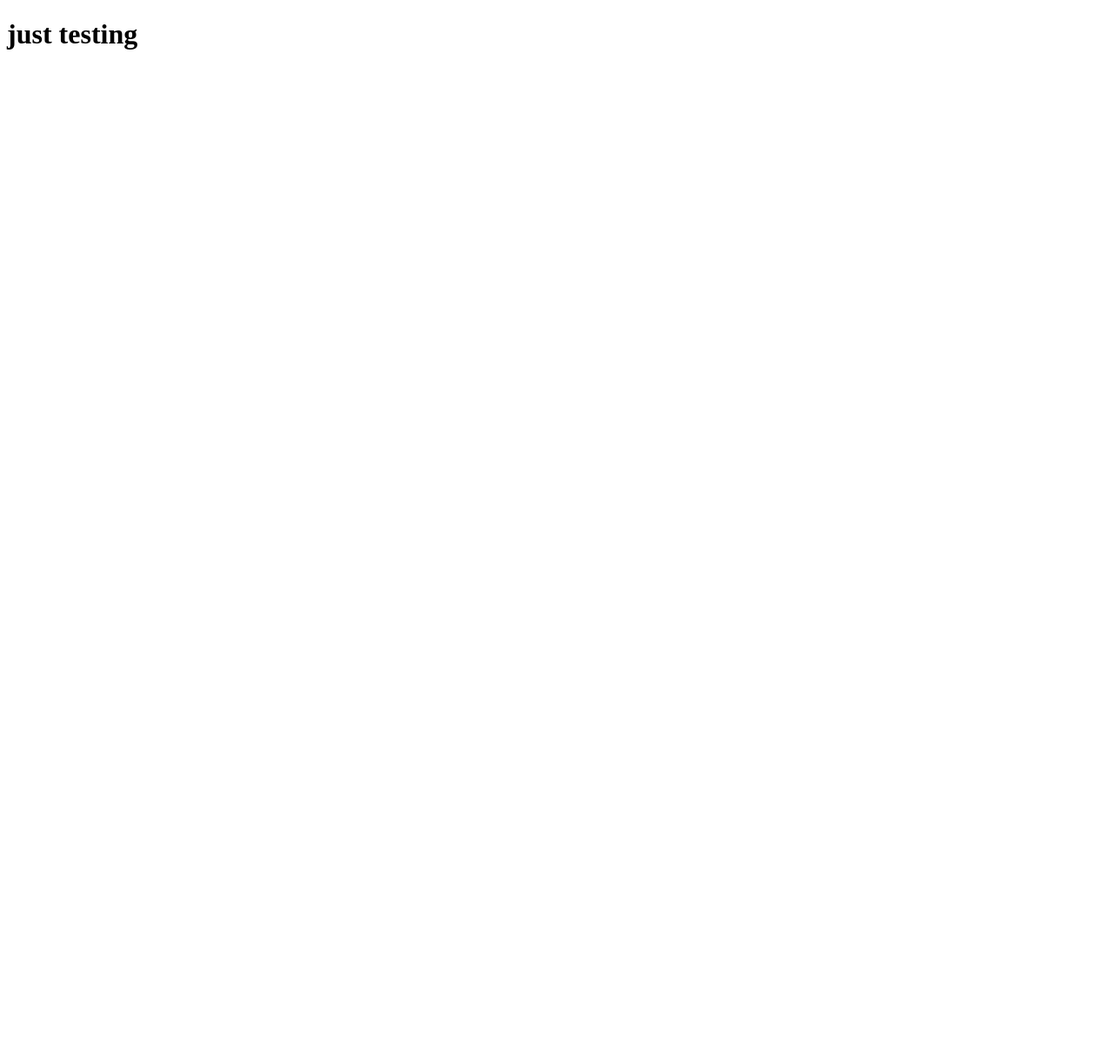
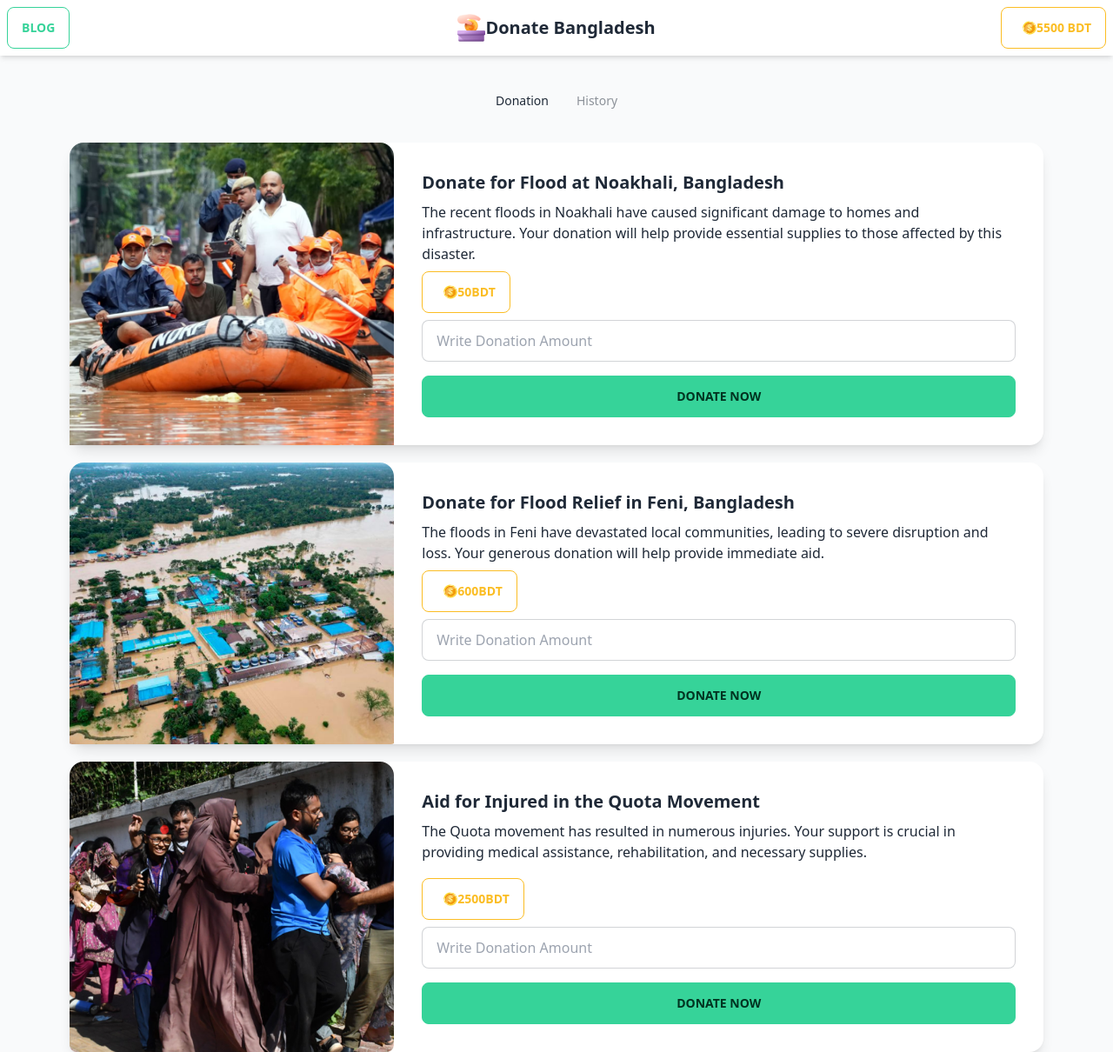
Before and after one commit to SymoonSIAM08/Assignment-05, a plain HTML site: page index.html in a window 1280 px wide. Shown: the whole page at 87% size. Before the commit the page ends 800 px from the top, so only its background shows below. Drawn offline with nearby package versions, Linux system fonts and the light colour scheme.

Commit message:
building html part

```diff
--- a/index.html
+++ b/index.html
@@ -1,12 +1,116 @@
 <!DOCTYPE html>
 <html lang="en">
 <head>
-    <meta charset="UTF-8">
-    <meta name="viewport" content="width=device-width, initial-scale=1.0">
-    <title>Assignment-5</title>
+  <meta charset="UTF-8">
+  <meta name="viewport" content="width=device-width, initial-scale=1.0">
+  <title>Donate Bangladesh</title>
+  <script src="https://cdn.tailwindcss.com"></script>
+  <link href="https://cdn.jsdelivr.net/npm/daisyui@2.45.0/dist/full.css" rel="stylesheet" type="text/css" />
 </head>
-<body>
-    <h1>just testing</h1>
+<body class="bg-gray-50">
+  <!-- Navbar -->
+  <nav class="navbar bg-white shadow-md fixed top-0 left-0 w-full z-10">
+    <div class="flex-1">
+      <button class="btn btn-outline btn-success">Blog</button>
+    </div>
+    <div class="flex-none">
+      <a href="#" class="btn btn-ghost normal-case text-xl">
+        <img src="./assets/logo.png" alt="Donate Bangladesh Logo" class="w-8 h-8" />
+        Donate Bangladesh
+      </a>
+    </div>
+    <div class="flex-1 justify-end">
+      <button class="btn btn-outline btn-warning">
+        <!-- <span>5500 BDT</span> -->
+        <img src="./assets/coin.png" alt="Coin" class="w-4 h-4 ml-2" />
+        <span>5500 BDT</span>
 
+      </button>
+    </div>
+  </nav>
+
+  <!-- Main Content -->
+  <main class="pt-20 px-4 md:px-20">
+    <!-- Tabs -->
+    <div class="tabs mt-5 flex justify-center">
+      <button class="tab tab-active">Donation</button>
+      <button class="tab tab active">History</button>
+    </div>
+
+    <!-- Donation Cards Section -->
+
+
+      <div class="grid grid-cols-1 gap-5 mt-8">
+        <!-- Card 1 -->
+        <div class="card bg-white shadow-lg flex flex-col md:flex-row">
+          <figure class="w-full md:w-1/3"><img src="./assets/noakhali.png" alt="Flood in Noakhali" class="w-full h-full object-cover" /></figure>
+          <div class="card-body w-full md:w-2/3">
+            <h2 class="card-title">Donate for Flood at Noakhali, Bangladesh</h2>
+            <p>The recent floods in Noakhali have caused significant damage to homes and infrastructure. Your donation will help provide essential supplies to those affected by this disaster.</p>
+
+             <div>
+                <button class="btn btn-outline btn-warning">
+                    <!-- <span>50BDT</span> -->
+                    <img src="./assets/coin.png" alt="Coin" class="w-4 h-4 ml-2" />
+                    <span>50BDT</span>
+
+                  </button>
+
+             </div>
+
+            <input type="number" placeholder="Write Donation Amount" class="input input-bordered w-full mb-2" />
+            <button class="btn btn-success w-full">Donate Now</button>
+          </div>
+        </div>
+
+
+      <!-- Card 2 -->
+      <div class="card bg-white shadow-lg flex flex-col md:flex-row">
+        <figure class="w-full md:w-1/3"><img src="./assets/feni.png" alt="Flood Relief in Feni" class="w-full h-full object-cover" /></figure>
+        <div class="card-body w-full md:w-2/3">
+          <h2 class="card-title">Donate for Flood Relief in Feni, Bangladesh</h2>
+          <p>The floods in Feni have devastated local communities, leading to severe disruption and loss. Your generous donation will help provide immediate aid.</p>
+          <div>
+            <button class="btn btn-outline btn-warning">
+                <!-- <span>600BDT</span> -->
+                <img src="./assets/coin.png" alt="Coin" class="w-4 h-4 ml-2" />
+                <span>600BDT</span>
+
+              </button>
+
+         </div>
+          <input type="number" placeholder="Write Donation Amount" class="input input-bordered w-full mb-2" />
+          <button class="btn btn-success w-full">Donate Now</button>
+        </div>
+      </div>
+
+      <!-- Card 3 -->
+      <div class="card bg-white shadow-lg flex flex-col md:flex-row">
+        <figure class="w-full md:w-1/3"><img src="./assets/quota-protest.png" alt="Quota Movement Injuries" class="w-full h-full object-cover" /></figure>
+        <div class="card-body w-full md:w-2/3">
+          <h2 class="card-title">Aid for Injured in the Quota Movement</h2>
+          <p>The Quota movement has resulted in numerous injuries. Your support is crucial in providing medical assistance, rehabilitation, and necessary supplies.</p>
+          <div>
+            <button class="btn btn-outline btn-warning">
+                <!-- <span>2500BDT</span> -->
+                <img src="./assets/coin.png" alt="Coin" class="w-4 h-4 ml-2" />
+                <span>2500BDT</span>
+              </button>
+
+         </div>
+          <input type="number" placeholder="Write Donation Amount" class="input input-bordered w-full mb-2" />
+          <button class="btn btn-success w-full">Donate Now</button>
+        </div>
+      </div>
+    </div>
+
+    <!-- Hidden History Section (Initially hidden) -->
+    <div id="history-section" class="hidden mt-8">
+      <!-- History content will be added later -->
+      <p>No history available at the moment.</p>
+    </div>
+  </main>
+
+ <script src="./js/index.js"></script>
 </body>
 </html>
```
